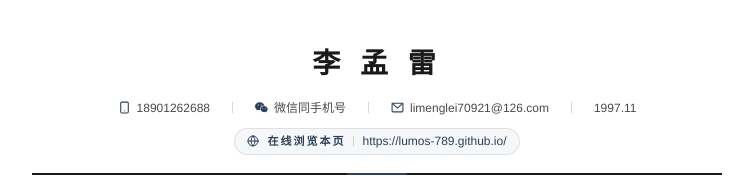
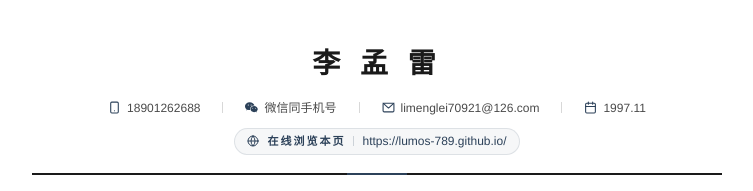
Before and after one commit to Lumos-789/Lumos-789.github.io, a plain HTML site: page index.html in a window 1280 px wide. Shown: the top 191 px of the page, without its empty margins (263-1016 px from the left). Drawn offline with Linux system fonts and the light colour scheme.

Commit message:
update resume to v4 (add birth-date icon)

```diff
--- a/index.html
+++ b/index.html
@@ -658,6 +658,7 @@
       </div>
       <span class="contact-sep"></span>
       <div class="contact-item">
+        <svg viewBox="0 0 24 24" fill="none" stroke="currentColor" stroke-width="2" stroke-linecap="round" stroke-linejoin="round"><rect x="3" y="4" width="18" height="18" rx="2" ry="2"/><line x1="16" y1="2" x2="16" y2="6"/><line x1="8" y1="2" x2="8" y2="6"/><line x1="3" y1="10" x2="21" y2="10"/></svg>
         <span>1997.11</span>
       </div>
     </div>
```
